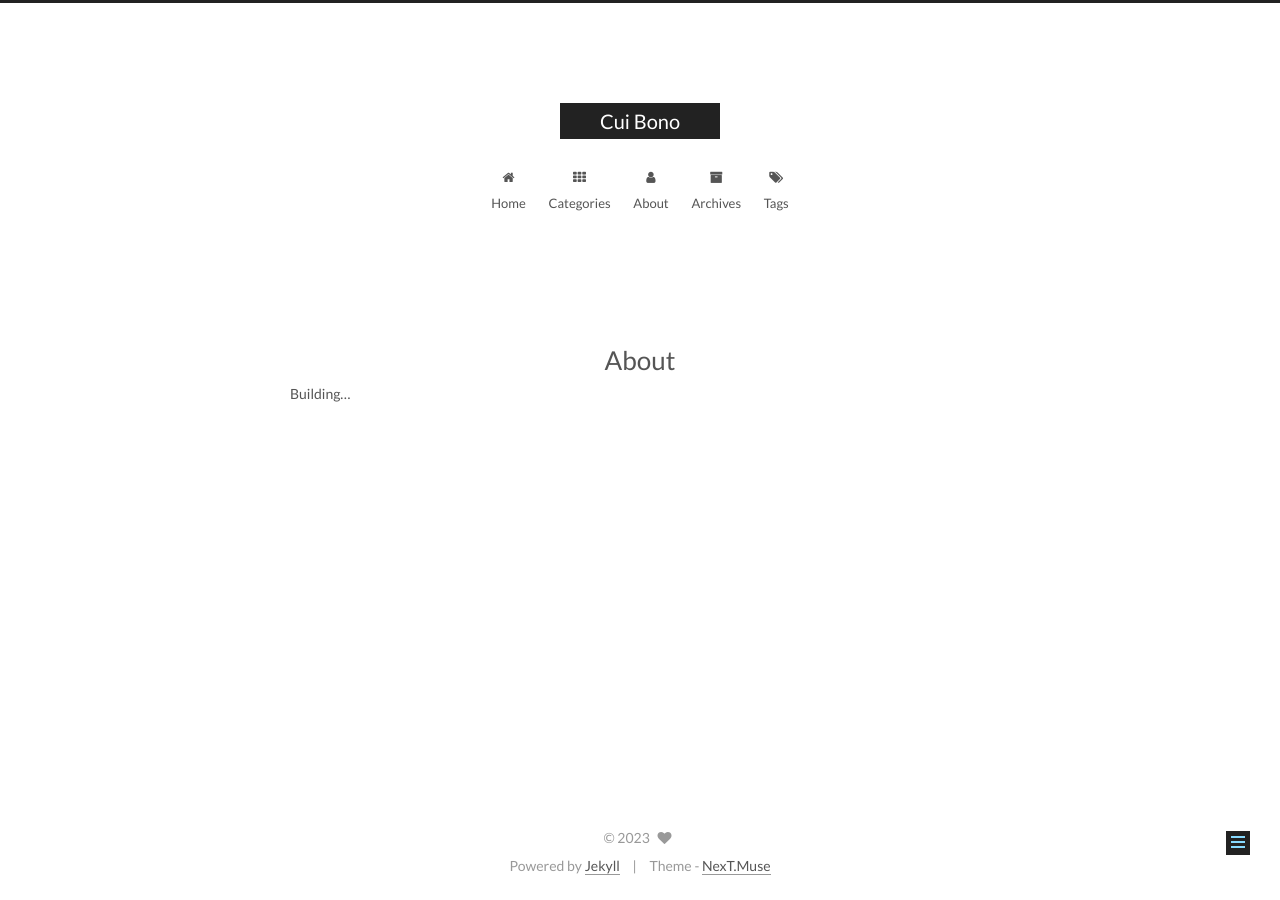
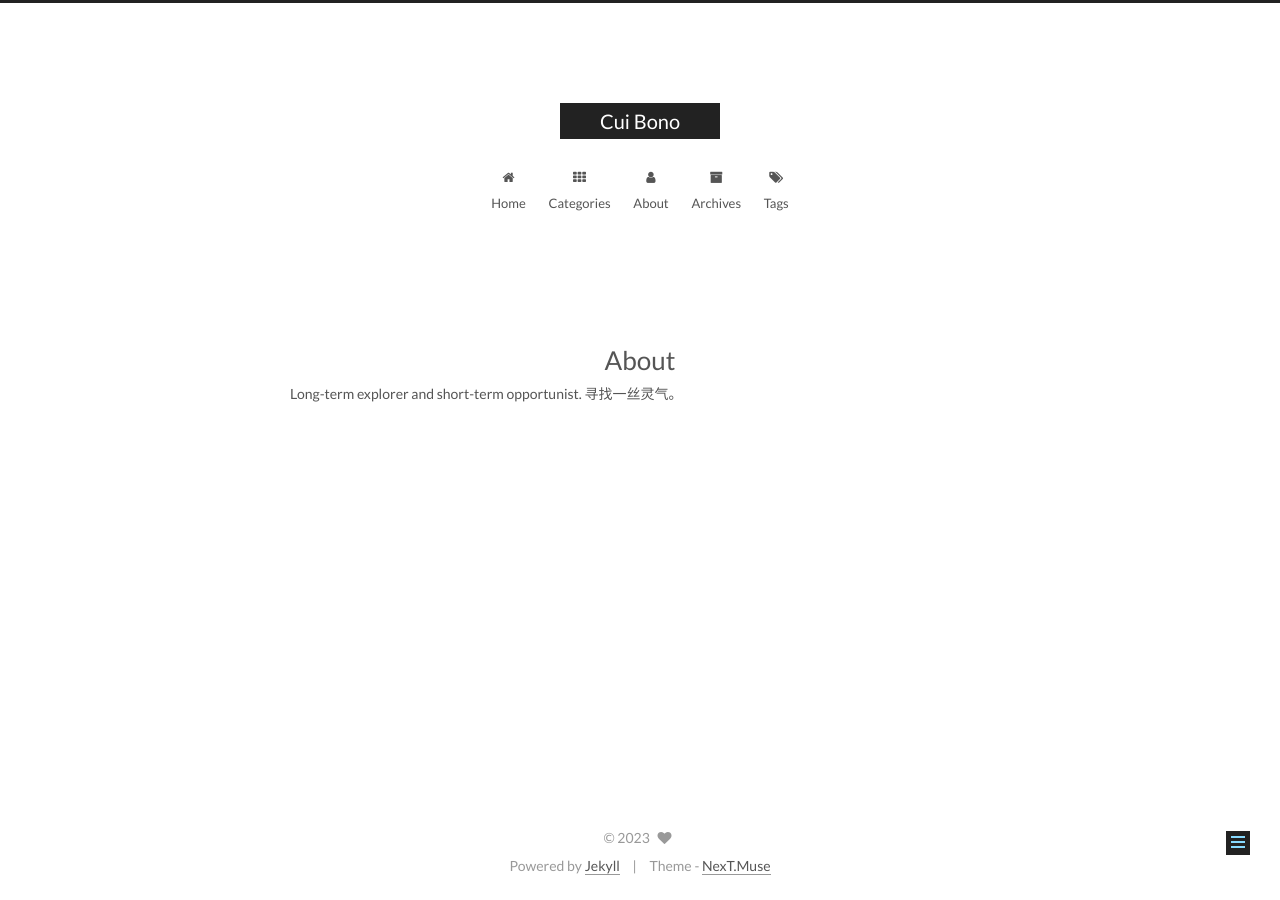
Before and after one commit to acq7line/acq7line.github.io, a Jekyll site: the page built from about/index.md, in a window 1280 px wide. Built offline with Jekyll 4.4.1, drawn with Linux system fonts in a browser that asks for light colours.

Commit message:
Update index.md

```diff
--- a/about/index.md
+++ b/about/index.md
@@ -3,4 +3,4 @@ layout: page
 type: about
 ---
 
-Building...
+Long-term explorer and short-term opportunist. 寻找一丝灵气。
```
